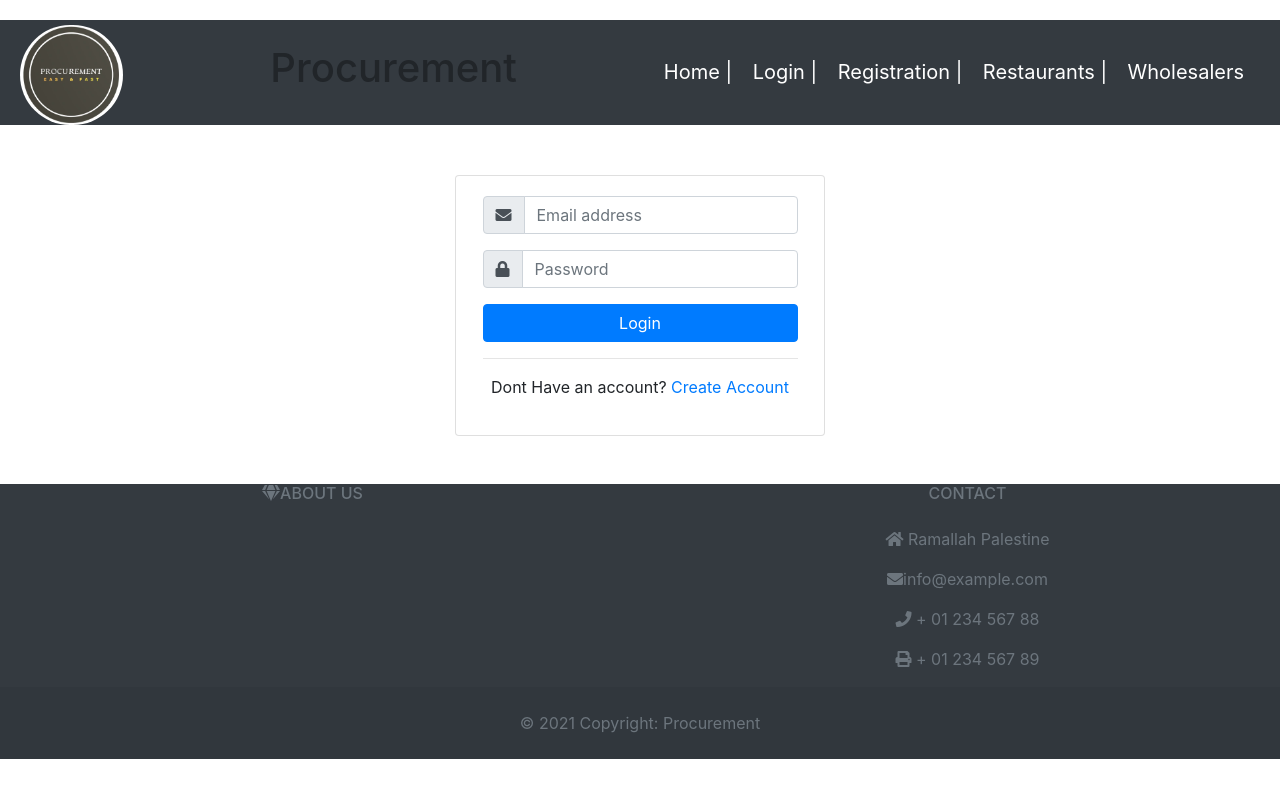
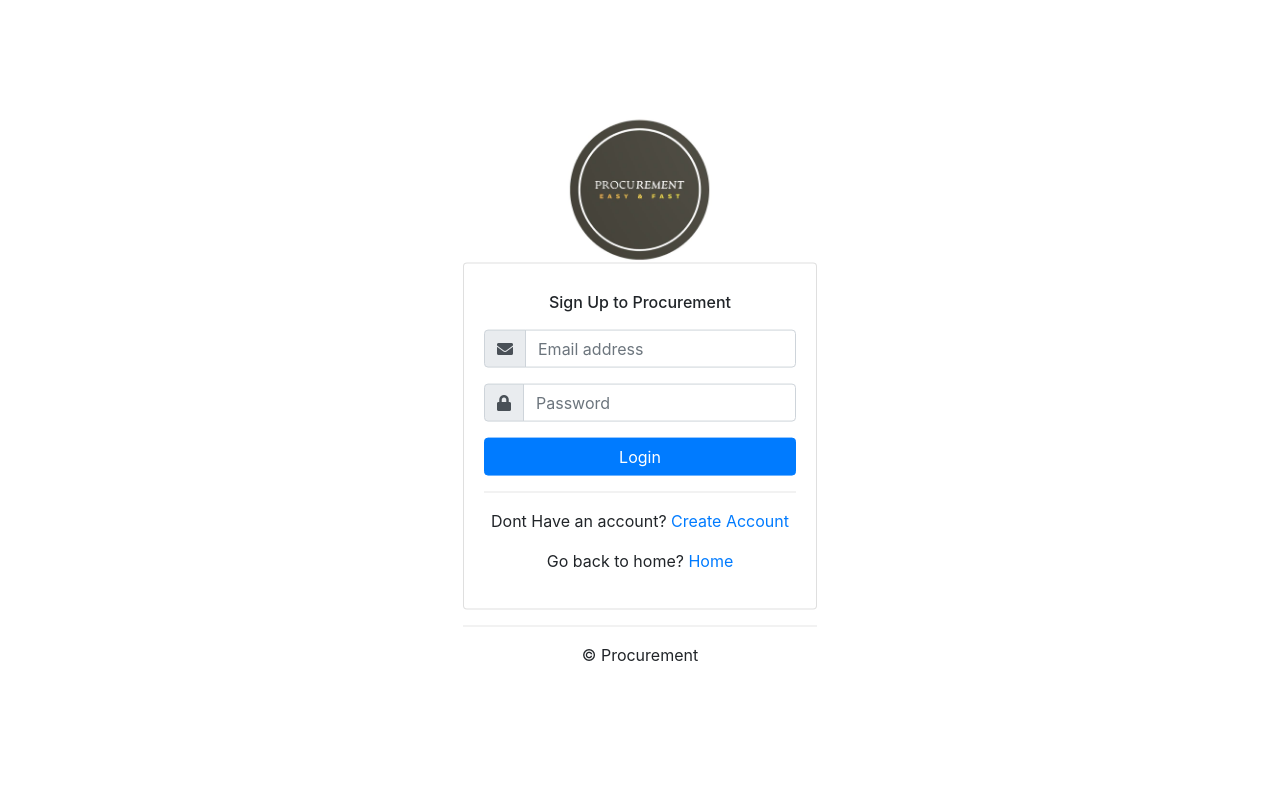
Before and after one commit to BaraSalameh/spacetoon, a Django app: page /login in a window 1280 px wide. Run offline with Django 3.2, Linux system fonts and the light colour scheme; some libraries are stand-ins or nearby versions.

Commit message:
little changes at front end

```diff
--- a/users_app/static/css/styles.css
+++ b/users_app/static/css/styles.css
@@ -18,5 +18,26 @@ main{
     margin-top: 50px;
 }
 .container{
-    max-width: 400px;
+    margin: 0;
+    position: absolute;
+    top: 50%;
+    left: 50%;
+    transform: translate(-50%, -50%);
+    width: 30%;
 }
+.login_logo{
+    text-align: center;
+}
+.login_logo img{
+    max-width: 150px;
+    max-height: 150px;
+}
+.signUp{
+    padding: 3% 0;
+}
+.signUp h6{
+    text-align: center;
+}
+.login_footer{
+    text-align: center;
+}
--- a/users_app/templates/home_page.html
+++ b/users_app/templates/home_page.html
@@ -14,11 +14,13 @@
 
     <header>
         <nav class="navbar navbar-dark bg-dark justify-content-between header_nav">
-            <img id="logo" src="{% static 'img/procurement_logo.jpg' %}" alt="procurement_logo">
+            <div class="logo_div">
+                <img id="logo" src="{% static 'img/procurement_logo.jpg' %}" alt="procurement_logo">
+            </div>
             <div class="header_anchor">
                 <a class="navbar-brand" href="/home">Home |</a>
                 <a id="login" class="navbar-brand" href="/login">Login |</a>
-                <a class="navbar-brand" href="#">Registration |</a>
+                <a class="navbar-brand" href="/registration">Registration |</a>
                 <a class="navbar-brand" href="#">Restaurants |</a>
                 <a class="navbar-brand" href="#">Wholesalers</a>
             </div>
--- a/users_app/templates/login.html
+++ b/users_app/templates/login.html
@@ -16,24 +16,17 @@
     <title>Procurement - Login</title>
 </head>
 <body>
-    <header>
-        <nav class="navbar navbar-dark bg-dark justify-content-between header_nav">
-            <img id="logo" src="{% static 'img/procurement_logo.jpg' %}" alt="procurement_logo">
-            <h1>Procurement</h1>
-            <div class="header_anchor">
-                <a class="navbar-brand" href="/home">Home |</a>
-                <a id="login" class="navbar-brand" href="/login">Login |</a>
-                <a class="navbar-brand" href="#">Registration |</a>
-                <a class="navbar-brand" href="#">Restaurants |</a>
-                <a class="navbar-brand" href="#">Wholesalers</a>
-            </div>
-        </nav>
-    </header>
     <main>
         <div class="container">
+            <div class="login_logo">
+                <img src="{% static 'img/procurement_logo.jpg' %}" alt="">
+            </div>
             <div class="card">
                 <article class="card-body mx-auto">
                     <form>
+                        <div class="signUp">
+                            <h6>Sign Up to Procurement</h6>
+                        </div>
                         <div class="form-group input-group">
                             <div class="input-group-prepend">
                                 <span class="input-group-text"> <i class="fa fa-envelope"></i> </span>
@@ -51,32 +44,16 @@
                         </div>
                         <hr>
                         <p class="text-center">Dont Have an account? <a href="/register">Create Account</a></p>
+                        <p class="text-center">Go back to home? <a href="/">Home</a></p>
                     </form>
                 </article>
             </div>
-        </div>
-    </main>
-    <footer class="text-center text-lg-start bg-light text-muted bg-dark">
-        <div class="text-center text-md-start mt-5">
-            <div class="row mt-3">
-            <div class="col-md-3 col-lg-4 col-xl-3 mx-auto mb-4">
-                <h6 class="text-uppercase fw-bold mb-4">
-                    <i class="fas fa-gem me-3"></i>About Us
-                </h6>
-                <p></p>
-            </div>
-            <div class="col-md-4 col-lg-3 col-xl-3 mx-auto mb-md-0 mb-4">
-                <h6 class="text-uppercase fw-bold mb-4">Contact</h6>
-                <p><i class="fas fa-home me-3"></i> Ramallah Palestine</p>
-                <p><i class="fas fa-envelope me-3"></i>info@example.com</p>
-                <p><i class="fas fa-phone me-3"></i> + 01 234 567 88</p>
-                <p><i class="fas fa-print me-3"></i> + 01 234 567 89</p>
+            <hr>
+            <div class = "login_footer">
+                <p>&copy; Procurement</p>
             </div>
         </div>
-        <div class="text-center p-4" style="background-color: rgba(0, 0, 0, 0.05);">
-            © 2021 Copyright:
-            <a class="text-reset fw-bold" href="#">Procurement</a>
-        </div>
-    </footer>
+
+    </main>
 </body>
 </html>
--- a/users_app/urls.py
+++ b/users_app/urls.py
@@ -5,4 +5,5 @@ urlpatterns = [
     path('', views.index),
     path('home', views.home),
     path('login', views.load_login),
+    path('registration', views.load_registration),
 ]
--- a/users_app/views.py
+++ b/users_app/views.py
@@ -10,3 +10,6 @@ def home(request):
 
 def load_login(request):
     return render(request, 'login.html')
+
+def load_registration(request):
+    return render(request, 'Registration.html')
```
Also changed, not shown: users_app/templates/Registration.html (+1 -11 lines).
